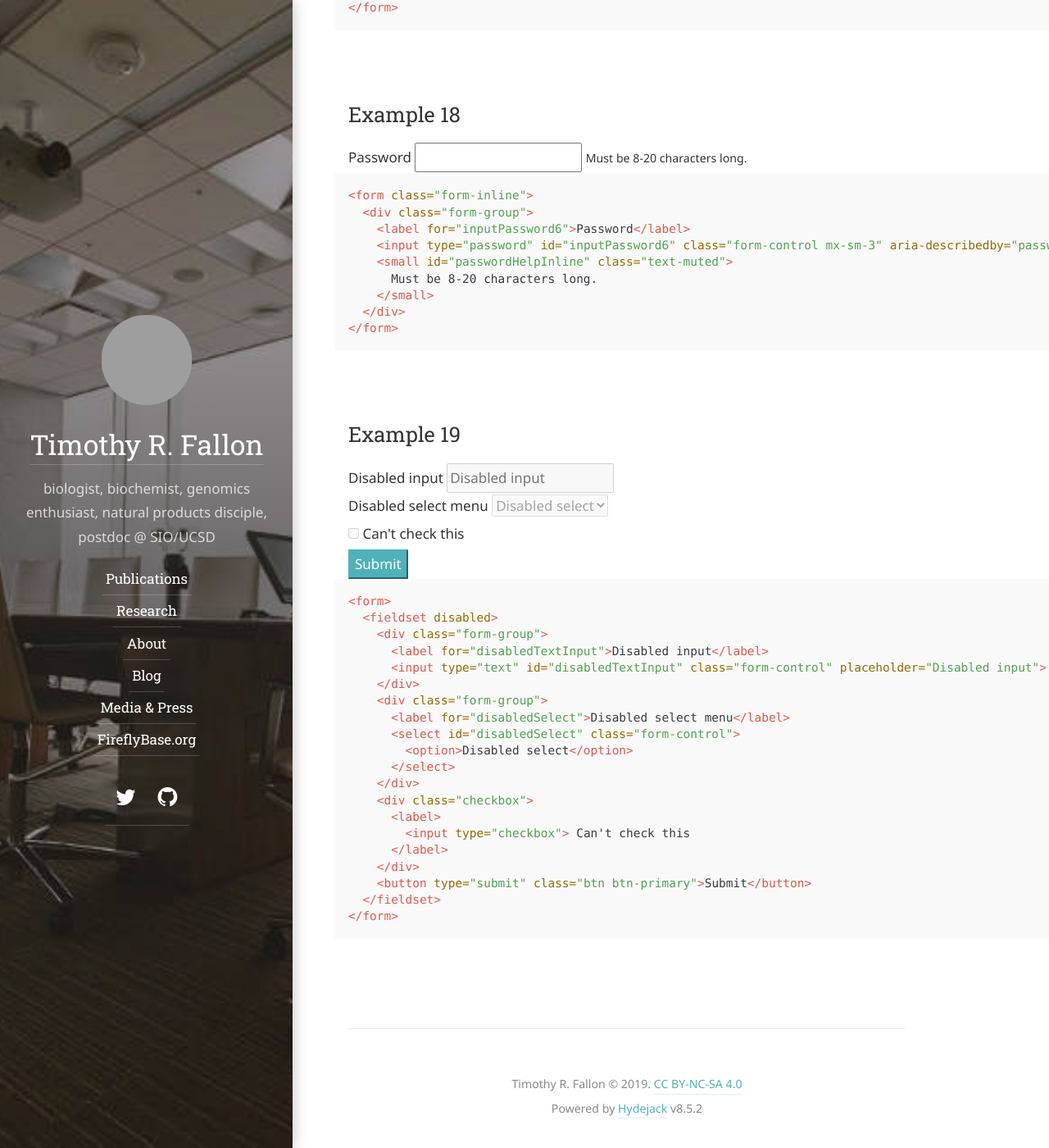
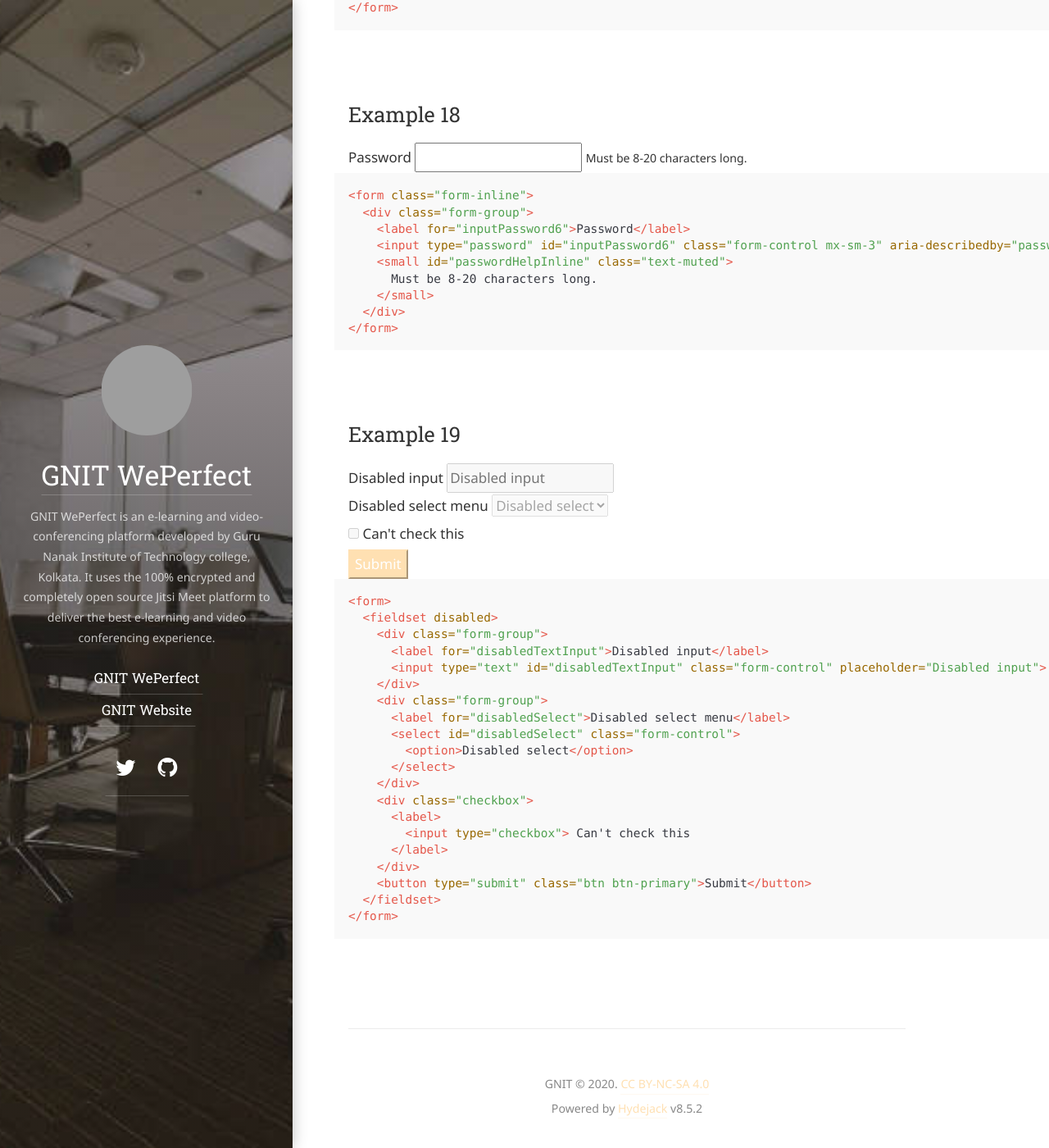
Before and after one commit to gnit-weperfect/gnit-weperfect.github.io, a Jekyll site: the page built from forms-by-example.md, in a window 1280 px wide and 1400 px high, scrolled down 12004 px. Shown: the whole window at 82% size. Built offline with Jekyll 4.4.1, drawn with Linux system fonts in a browser that asks for light colours; some web fonts are replaced; grey boxes are pictures that could not be loaded.

Commit message:
April 24th, 2020 |  cool weather

```diff
--- a/_config.yml
+++ b/_config.yml
@@ -4,8 +4,8 @@
 # IMPORTANT: Set the URL of your site.
 # Set to https://<username>.github.io when hosting on GitHub Pages
 # (unless you are using a custom domain).
-url:                   https://photocyte.github.io
-github_username:       photocyte
+url:                   https://gnit-weperfect.github.io
+github_username:       gnit-weperfect
 
 # IMPORTANT: Set The "base URL" of your site.
 # When your site sits in a subdirectory, set to /<name of directory>
@@ -20,50 +20,44 @@ baseurl:               ''
 lang:                  en
 
 # The title of your blog. Used in the sidebar and the browser tab.
-title:                 Timothy R. Fallon
+title:                 GNIT WePerfect
 
 # A short description (~150 chars) of the page used for the meta description tag.
 # Can use markdown, but no more than one paragraph (enforced by `>`)
 description:           >
-  "Best Jekyll Theme by a Mile".
-  **Hydejack** is your presence on the web, featuring a blog, portfolio, and resume.
+  "GNIT WePerfect".
+  An e-learning and video-conferencing platform from Guru Nanak Institute of Technology college, Kolkata.
 
 # A shorter description for the sidebar.
 tagline:               >
-  biologist, biochemist, genomics enthusiast, natural products disciple, postdoc @ SIO/UCSD
+  GNIT WePerfect is an e-learning and video-conferencing platform developed by Guru Nanak Institute of Technology college, Kolkata.
+  It uses the 100% encrypted and completely open source Jitsi Meet platform to deliver the best e-learning and video conferencing
+  experience.
 # A Jekyll theme with JavaScript powers.
 # Open `_config.yml` to edit this text.
 
 # A list of keywords for your blog
-keywords:              [biochemistry,natural products,bioinformatics]
+keywords:              [gnit, weperfect]
 
 # A (square) logo for your site.
 # If provided, it will be shown at the top of the sidebar.
 # It also used by the `jekyll-seo-tag` plugin.
-logo:                  https://avatars3.githubusercontent.com/u/12517705?s=400&u=b86c907899da6f1ef01c1898a8153cbc46f24c75&v=4
+logo:                  https://i.imgur.com/70DXWgO.png
 
 # This should be the same author as first entry in `_data/authors.yml`.
 author:
-  name:                Timothy Fallon
-  email:               tfallon@ucsd.edu
+  name:                GNIT WePerfect
+  email:               gnit.weperfect@gmail.com
   # Used by `jekyll-seo-tag`:
-  twitter:             photocyte
+  twitter:             gnitsodepur
   picture:             /images/avatar.png
 
 # Add links to the sidebar.
 menu:
-  - title:             Publications
-    url:               /publications/
-  - title:             Research
-    url:               /research/
-  - title:             About
-    url:               /about/
-  - title:             Blog
-    url:               /posts/
-  - title:             Media & Press
-    url:               /media_and_press/
-  - title:             FireflyBase.org
-    url:               http://www.fireflybase.org
+  - title:             GNIT WePerfect
+    url:               /gnit-weperfect/
+  - title:             GNIT Website
+    url:               https://gnit.ac.in
 
 # Add links to the footer.
 # Typically you'll want to link to your cookie- or privacy policy (if appliable), etc..
@@ -74,7 +68,7 @@ menu:
 #     url:               /cookies-policy/
 
 # This text will appear in a `<small>` tag in the footer of every page.
-copyright:             Timothy R. Fallon © 2019. <a href="https://creativecommons.org/licenses/by-nc-sa/4.0/">CC BY-NC-SA 4.0</a>
+copyright:             GNIT © 2020. <a href="https://creativecommons.org/licenses/by-nc-sa/4.0/">CC BY-NC-SA 4.0</a>
 
 # Format of the permalinks
 permalink:             /:categories/:year-:month-:day-:title/
@@ -89,7 +83,7 @@ paginate_path:         /page-:num/
 
 # Sidebar image and theme color of the site.
 accent_image:          /assets/img/35701506_1935132846517938_8952421413646499840_n3.jpg
-accent_color:          '#4fb1ba'
+accent_color:          '#FFE0B2'
 
 # The string encoding which fonts to fetch from Google Fonts.
 # See: <https://hydejack.com/docs/configuration/>
@@ -135,12 +129,13 @@ defaults:
 # ----------------------------------------------------------------------------------------
 
 # Set your Google Analytics id to receive `pageview` events.
-# To remove Google Anaylics from your page, remove the line below.
-google_analytics:      UA-121214450-1
+# To remove Google Anaylics from your page, comment the line below.
+#google_analytics:      UA-121214450-1
 
 # Setting a disqus shortname will enable the comment section on
 # pages with `comments: true` in the front matter.
-disqus:                 photocyte-github-io
+# To remove Google Anaylics from your page, comment the line below
+# disqus:                 photocyte-github-io
 
 # Setting a tinyletter username will enable the newsletter subscription box.
 # tinyletter:            <tinyletter_username>
@@ -296,7 +291,7 @@ plugins:
 
 # Used for Twitter cards
 twitter:
-   username:            photocyte
+   username:            gnitsodepur
 
 # Used for Facebook open graph
 # facebook:
@@ -306,11 +301,10 @@ twitter:
 
 # Used on index and about sites
 social:
-   name:                Timothy Fallon
+   name:                GNIT WePerfect
    links:
-     - https://twitter.com/photocyte
-     - https://github.com/photocyte
-     - https://www.fireflybase.org
+     - https://twitter.com/gnitsodepur
+     - https://github.com/gnit-weperfect
 
 
 # Other Plugins
```
